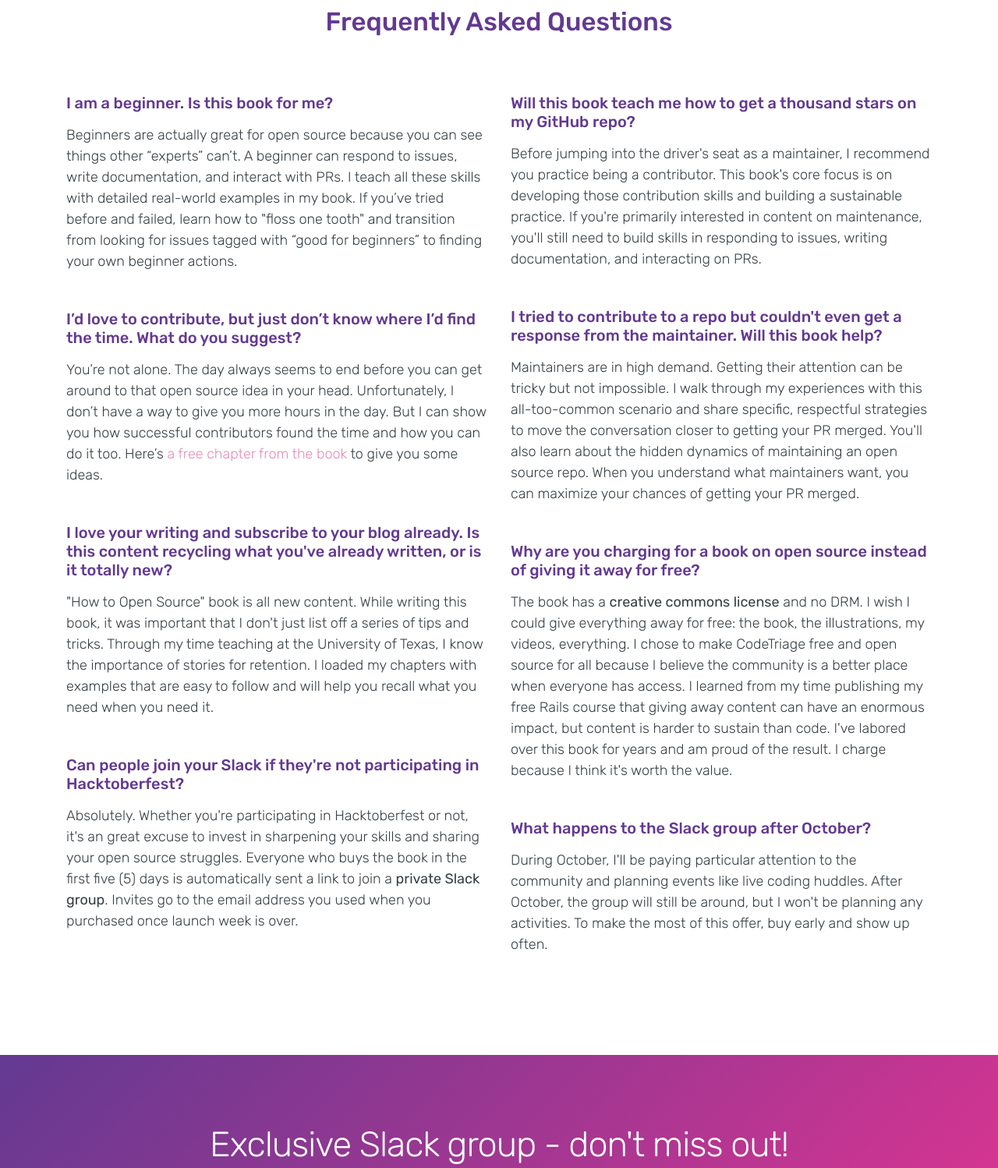
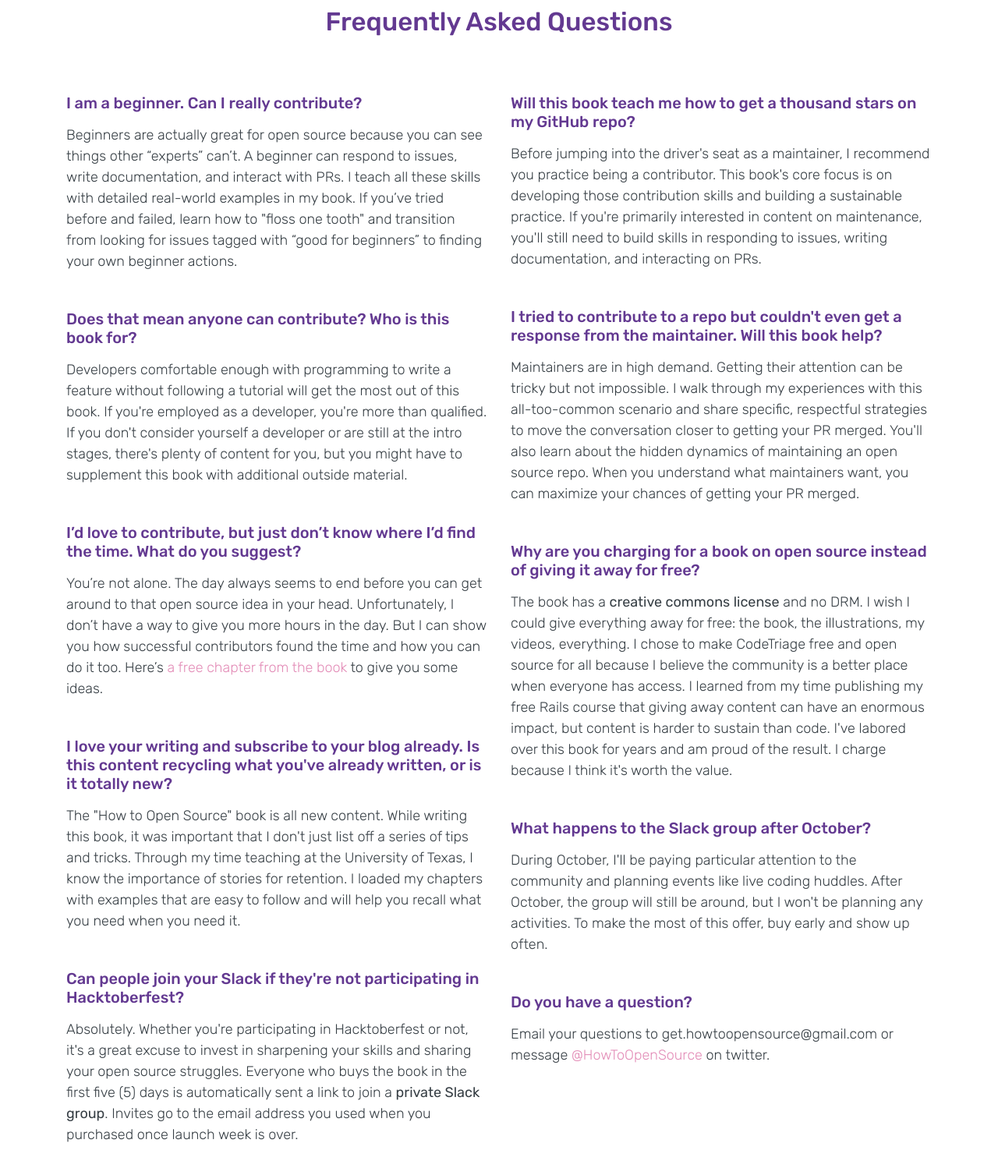
Before and after one commit to howtoopensource/howtoopensource.github.io, a plain HTML site: page index.html in a window 1280 px wide. Shown: the part 7140-8638 px from the top of the page at 78% size. Drawn offline with Linux system fonts and the light colour scheme.

Commit message:
Update FAQ

```diff
--- a/index.html
+++ b/index.html
@@ -374,10 +374,16 @@ License purchased from https://colorlib.com/wp/licence/
             <div class="row pt-4">
                 <div class="col-md-6">
                     <h4 class="mb-3">
-                        I am a beginner. Is this book for me?
+                        I am a beginner. Can I really contribute?
                     </h4>
                     <p class="light-font mb-5">
                         Beginners are actually great for open source because you can see things other “experts” can’t. A beginner can respond to issues, write documentation, and interact with PRs. I teach all these skills with detailed real-world examples in my book. If you’ve tried before and failed, learn how to "floss one tooth" and transition from looking for issues tagged with “good for beginners” to finding your own beginner actions.
+                    </p>
+                    <h4 class="mb-3">
+                        Does that mean anyone can contribute? Who is this book for?
+                    </h4>
+                    <p class="light-font mb-5">
+                        Developers comfortable enough with programming to write a feature without following a tutorial will get the most out of this book. If you're employed as a developer, you're more than qualified. If you don't consider yourself a developer or are still at the intro stages, there's plenty of content for you, but you might have to supplement this book with additional outside material.
                     </p>
                     <h4 class="mb-3">
                         I’d love to contribute, but just don’t know where I’d find the time. What do you suggest?
@@ -391,14 +397,14 @@ License purchased from https://colorlib.com/wp/licence/
                         I love your writing and subscribe to your blog already. Is this content recycling what you've already written, or is it totally new?
                     </h4>
                     <p class="light-font mb-5">
-                        "How to Open Source" book is all new content. While writing this book, it was important that I don't just list off a series of tips and tricks. Through my time teaching at the University of Texas, I know the importance of stories for retention. I loaded my chapters with examples that are easy to follow and will help you recall what you need when you need it.
+                        The "How to Open Source" book is all new content. While writing this book, it was important that I don't just list off a series of tips and tricks. Through my time teaching at the University of Texas, I know the importance of stories for retention. I loaded my chapters with examples that are easy to follow and will help you recall what you need when you need it.
                     </p>
 
                     <h4 class="mb-3">
                         Can people join your Slack if they're not participating in Hacktoberfest?
                     </h4>
                     <p class="light-font mb-5">
-                        Absolutely. Whether you're participating in Hacktoberfest or not, it's an great excuse to invest in sharpening your skills and sharing your open source struggles.
+                        Absolutely. Whether you're participating in Hacktoberfest or not, it's a great excuse to invest in sharpening your skills and sharing your open source struggles.
                         Everyone who buys the book in the first five (5) days is automatically sent a link to join a <strong>private Slack group</strong>.
                         Invites go to the email address you used when you purchased once launch week is over.
                     </p>
@@ -427,6 +433,13 @@ License purchased from https://colorlib.com/wp/licence/
                     </h4>
                     <p class="light-font mb-5">
                         During October, I'll be paying particular attention to the community and planning events like live coding huddles. After October, the group will still be around, but I won't be planning any activities. To make the most of this offer, buy early and show up often.
+                    </p>
+
+                    <h4 class="mb-3">
+                        Do you have a question?
+                    </h4>
+                    <p class="light-font mb-5">
+                        Email your questions to get.howtoopensource@gmail.com or message <a href="https://twitter.com/HowToOpenSource">@HowToOpenSource</a> on twitter.
                     </p>
                 </div>
             </div>
```
